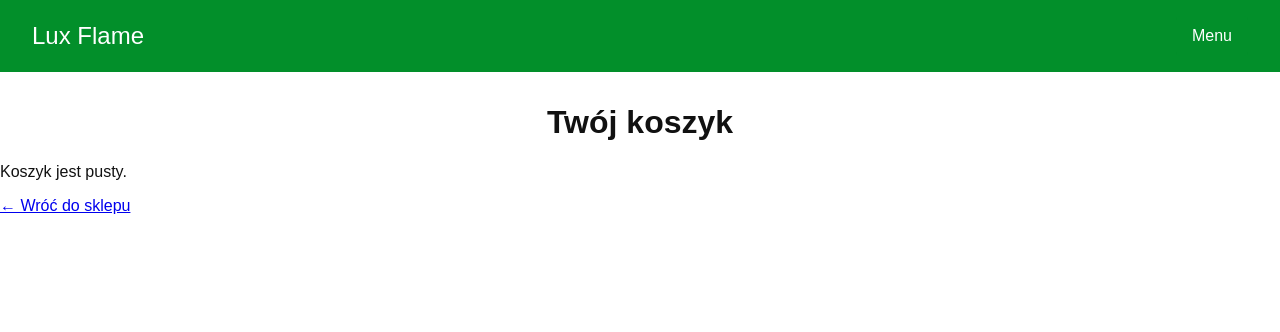
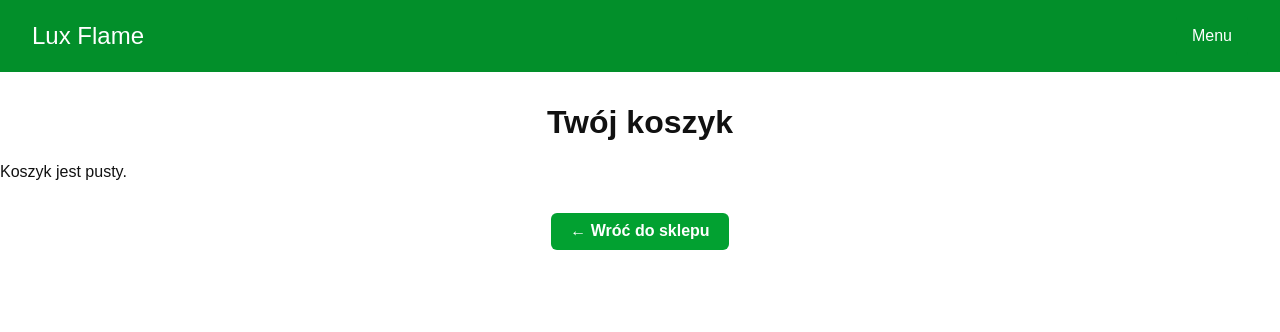
Before and after one commit to KacperSzmyd/luxflame, a Flask app: page /cart in a window 1280 px wide. Shown: the top 332 px of the page. Run offline with Flask 3, Linux system fonts and the light colour scheme.

Commit message:
Polish cart page: remove bullet points, add buttons and order link

```diff
--- a/app/static/style.css
+++ b/app/static/style.css
@@ -132,6 +132,13 @@ h1.center {
     gap: 1rem;
 }
 
+
+ul.products {
+    list-style: none;
+    padding-left: 0;
+}
+
+
 /* Formularz dodawania */
 .add-form {
     display: flex;
@@ -186,3 +193,19 @@ h1.center {
     border-radius: 5px;
     cursor: pointer;
 }
+
+.button-link {
+    display: inline-block;
+    padding: 0.6rem 1.2rem;
+    margin-top: 1rem;
+    background-color: #02a131;
+    color: white;
+    text-decoration: none;
+    border-radius: 6px;
+    font-weight: bold;
+    transition: background-color 0.2s ease;
+}
+
+.button-link:hover {
+    background-color: #03c441;
+}
--- a/app/templates/cart.html
+++ b/app/templates/cart.html
@@ -13,9 +13,15 @@
         {% endfor %}
     </ul>
     <h2 class="center">Razem: {{ total }} PLN</h2>
+
+    <div class="center" style="text-align: center;">
+        <a class="button-link" href="{{ url_for('main.order') }}">Przejdź do zamówienia</a>
+        <a class="button-link" href="{{ url_for('main.index') }}">← Wróć do sklepu</a>
+    </div>
 {% else %}
     <p class="center">Koszyk jest pusty.</p>
+    <div class="center" style="text-align: center;">
+        <a class="button-link" href="{{ url_for('main.index') }}">← Wróć do sklepu</a>
+    </div>
 {% endif %}
-
-<a href="{{ url_for('main.index') }}">← Wróć do sklepu</a>
 {% endblock %}
--- a/app/templates/order.html
+++ b/app/templates/order.html
@@ -9,5 +9,7 @@
     <button type="submit">Zamawiam</button>
 </form>
 
-<a href="{{ url_for('main.cart') }}">← Wróć do koszyka</a>
+<div class="center" style="text-align: center;">
+    <a class="button-link" href="{{ url_for('main.cart') }}">← Wróć do koszyka</a>
+</div>
 {% endblock %}
```
